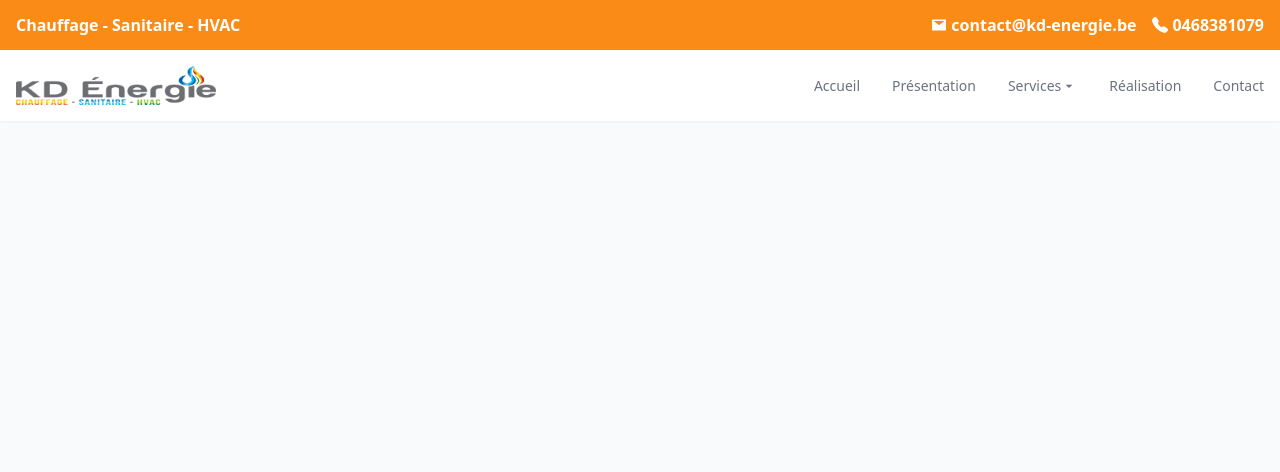
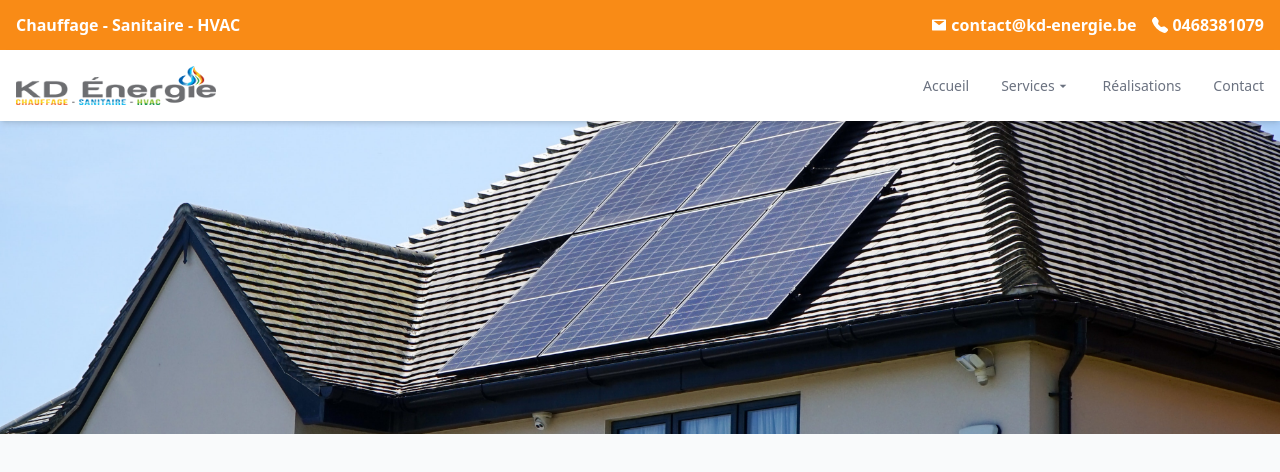
Before and after one commit to Soso-C/Kevin-Energie-Belgique, a Next.js app: page / in a window 1280 px wide. Shown: the top 472 px of the page. Built offline with nearby package versions, Linux system fonts and the light colour scheme.

Commit message:
update navbar fixed responsive + add img banner under nav

```diff
--- /dev/null
+++ b/components/header/Banner.js
@@ -0,0 +1,15 @@
+import Image from "next/image";
+import React from "react";
+
+export default function Banner() {
+  return (
+    <div className="relative h-96 w-full sm:mt-[50px] md:mt-0">
+      <Image
+        src={"/solarpanel.jpg"}
+        objectFit="cover"
+        layout="fill"
+        alt="test"
+      />
+    </div>
+  );
+}
--- a/components/navbar/DropdownBtn.js
+++ b/components/navbar/DropdownBtn.js
@@ -17,7 +17,7 @@ export default function DropdownBtn() {
   }, []);
 
   return (
-    <div className="w-full flex justify-center border-t md:border-none p-2.5 md:p-0 bg-white relative">
+    <div className="w-full flex justify-center border-t md:border-none p-3 md:p-0 bg-white relative">
       <button
         ref={dropRef}
         className="text-sm font-medium text-gray-500 hover:text-orange-500 flex items-center cursor-pointer"
--- a/components/navbar/Navbar.js
+++ b/components/navbar/Navbar.js
@@ -10,7 +10,7 @@ import NavbarItem from "./NavbarItem";
 export default function Navbar() {
   const [openNav, setOpenNav] = useState(false);
   return (
-    <div className="bg-white shadow-sm">
+    <div className="bg-white shadow-md fixed top-0 z-10 w-full md:mt-[50px]">
       <nav className="max-w-[1400px] mx-auto items-center flex p-4">
         <div className="flex justify-between items-center w-full flex-wrap md:flex-nowrap">
           <Logo />
@@ -31,10 +31,10 @@ export default function Navbar() {
             } flex-col justify-center items-center w-full h-full mt-6 md:mt-0 md:flex-row md:w-auto md:space-x-8 md:flex text-sm`}
           >
             <NavbarItem {...navbarData[0]} />
+
+            <DropdownBtn />
             <NavbarItem {...navbarData[1]} />
-            <DropdownBtn />
             <NavbarItem {...navbarData[2]} />
-            <NavbarItem {...navbarData[3]} />
           </ul>
         </div>
       </nav>
--- a/components/navbar/NavbarItem.js
+++ b/components/navbar/NavbarItem.js
@@ -3,7 +3,7 @@ import React from "react";
 
 export default function NavbarItem({ href, title }) {
   return (
-    <li className="w-full flex justify-center p-2.5 md:p-0 md:w-auto border-t md:border-none">
+    <li className="w-full flex justify-center p-3 md:p-0 md:w-auto border-t md:border-none">
       <Link
         className="text-gray-500 transition hover:text-orange-500 font-medium"
         href={href}
--- a/components/navbar/navbarData.js
+++ b/components/navbar/navbarData.js
@@ -5,14 +5,9 @@ export const navbarData = [
     href: "/",
   },
   {
-    id: 2,
-    title: "Présentation",
-    href: "/presentation",
-  },
-  {
     id: 3,
-    title: "Réalisation",
-    href: "/realisation",
+    title: "Réalisations",
+    href: "/realisations",
   },
   {
     id: 4,
--- a/pages/index.js
+++ b/pages/index.js
@@ -1,5 +1,6 @@
 import Head from "next/head";
 import Image from "next/image";
+import Banner from "../components/header/Banner";
 import Navbar from "../components/navbar/Navbar";
 import TopBarHeader from "../components/topbarheader/TopBarHeader";
 
@@ -17,6 +18,7 @@ export default function Home() {
       <header>
         <TopBarHeader />
         <Navbar />
+        <Banner />
       </header>
     </div>
   );
```
Also changed, not shown: public/solarpanel.jpg (added), public/vercel.svg (deleted).
